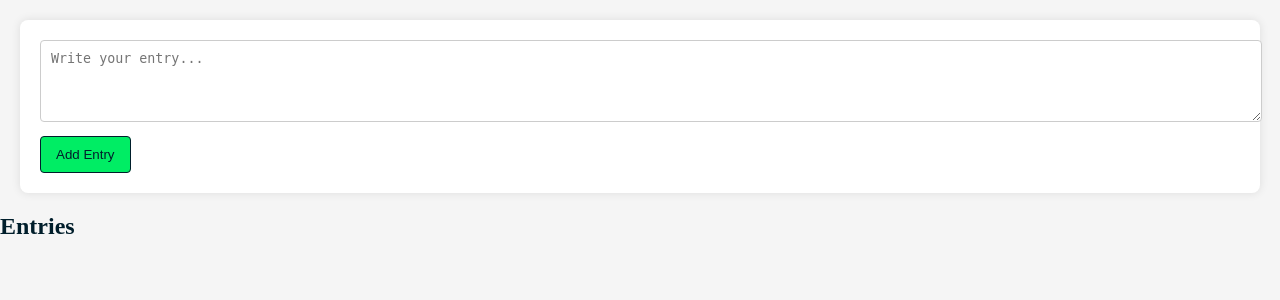
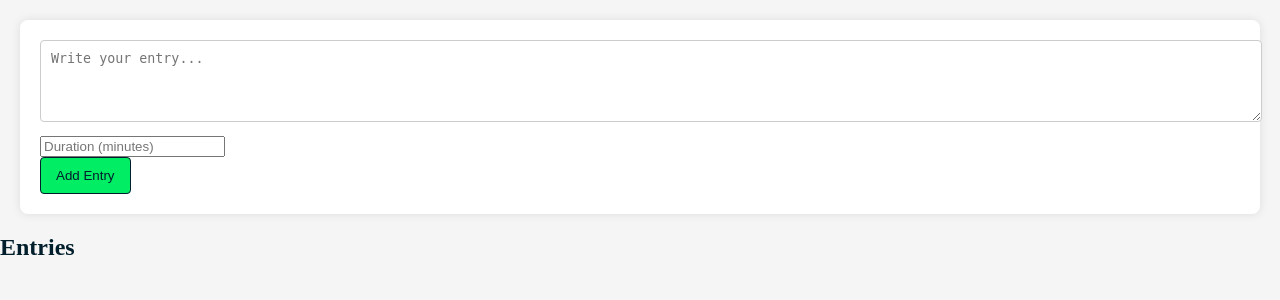
Before and after one commit to markus3456/diary-mongodb, a Flask app: page / in a window 1280 px wide. Shown: the part 100-400 px from the top of the page. Run offline with Flask 3, Linux system fonts and the light colour scheme; data that the repository does not hold is empty.

Commit message:
added duaration field

```diff
--- a/app.py
+++ b/app.py
@@ -1,6 +1,6 @@
 from flask import Flask, render_template, request, redirect, url_for
 from pymongo import MongoClient
-from datetime import datetime
+from datetime import datetime, timedelta
 
 app = Flask(__name__)
 
@@ -12,15 +12,36 @@ entries_collection = db['entries']
 # Routes
 @app.route('/')
 def index():
-    entries = entries_collection.find().sort('timestamp', -1)
+
+
+    today = datetime.combine(datetime.utcnow().date(), datetime.min.time())
+    end_of_day = today + timedelta(days=1)
+
+ #   entries = entries_collection.find().sort('timestamp', -1)
+    entries = entries_collection.find({
+    'timestamp': {'$gte': today, '$lt': end_of_day}
+    })
     return render_template('index.html', entries=entries)
+
+# @app.route('/add_entry', methods=['POST'])
+# def add_entry():
+#     content = request.form.get('content')
+#     timestamp = datetime.now()
+#     entry = {'content': content, 'timestamp': timestamp}
+#     entries_collection.insert_one(entry)
+#     return redirect(url_for('index'))
+
 
 @app.route('/add_entry', methods=['POST'])
 def add_entry():
     content = request.form.get('content')
+    duration = request.form.get('duration')  # Added line to retrieve duration
     timestamp = datetime.now()
-    entry = {'content': content, 'timestamp': timestamp}
+
+    # Save the entry to MongoDB
+    entry = {'content': content, 'duration': duration, 'timestamp': timestamp}
     entries_collection.insert_one(entry)
+
     return redirect(url_for('index'))
 
 if __name__ == '__main__':
--- a/templates/index.html
+++ b/templates/index.html
@@ -72,6 +72,8 @@
     <form action="/add_entry" method="post">
         <textarea name="content" rows="4" placeholder="Write your entry..."></textarea>
         <br>
+        <input type="number" name="duration" placeholder="Duration (minutes)">
+        <br>
         <input type="submit" value="Add Entry">
     </form>
 
@@ -79,8 +81,9 @@
     {% for entry in entries %}
         <div class="entry">
             <p>{{ entry.content }}</p>
-            <small>{{ entry.timestamp.strftime('%Y-%m-%d %H:%M:%S') }}</small>
+            <small>Duration: {{ entry.duration }} minutes - {{ entry.timestamp.strftime('%Y-%m-%d %H:%M:%S') }}</small>
         </div>
     {% endfor %}
+
 </body>
 </html>
```
